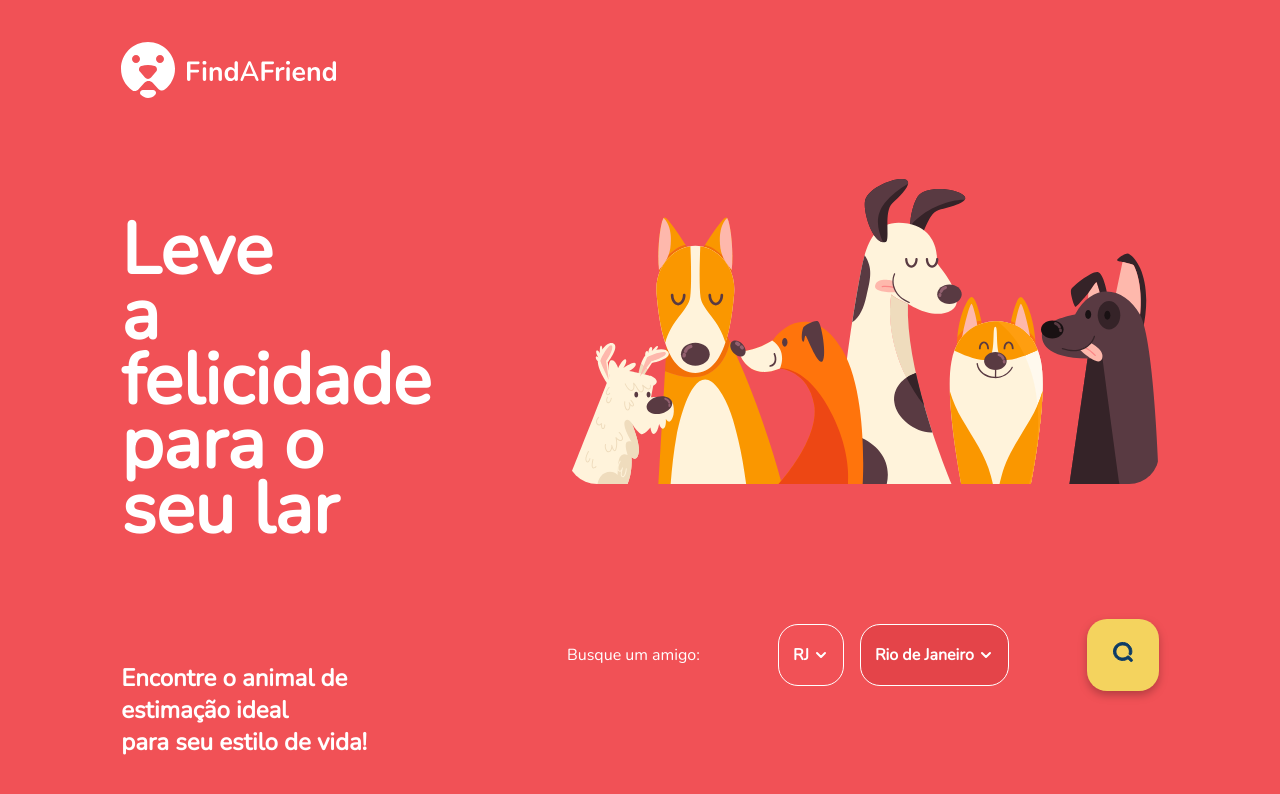
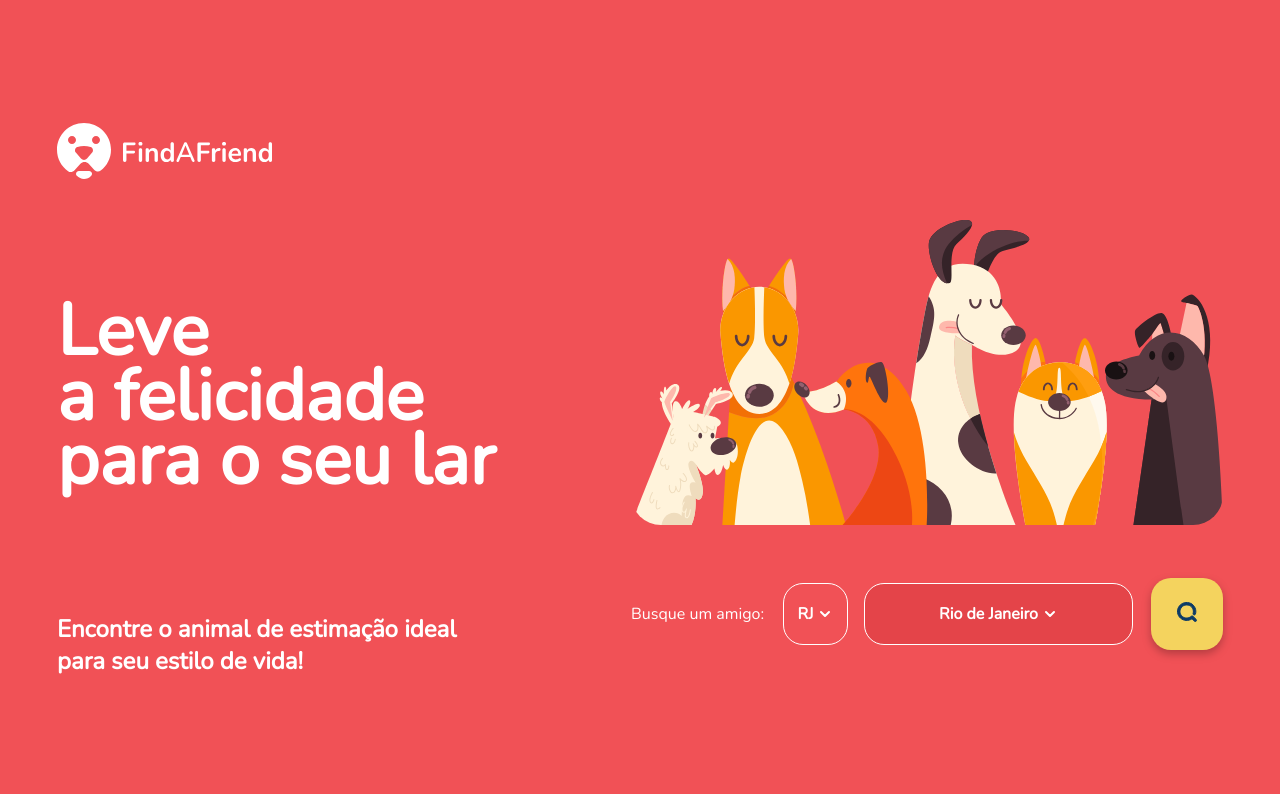
Before and after one commit to mateusisrael/find-a-friend, a Next.js app: page / in a window 1280 px wide. Shown: the top 794 px of the page. Built offline with nearby package versions, Linux system fonts and the light colour scheme.

Commit message:
Ajuste de tamanho do select + Ajuste de scroll na lista

```diff
--- a/src/components/Select/Select.module.css
+++ b/src/components/Select/Select.module.css
@@ -7,7 +7,7 @@
 }
 
 .lg {
-  width: auto;
+  width: inherit;
 }
 
 .optionsContainer {
--- a/src/pages/Home.module.css
+++ b/src/pages/Home.module.css
@@ -3,16 +3,20 @@
   justify-content: center;
   align-items: center;
   width: 100vw;
-  height: 100vh;
+  min-height: 100vh;
   background-color: var(--main-background-color);
-  padding: 10%;
   color: #fff;
+  overflow-y: auto;
 }
 
 .row {
   display: flex;
   flex-direction: row;
   justify-content: space-between;
+}
+
+.width350 {
+  width: 350px;
 }
 
 .spacement {
--- a/src/pages/adote/Adote.module.css
+++ b/src/pages/adote/Adote.module.css
@@ -3,6 +3,7 @@
   min-height: 100vh;
   background-color: #FDECED;
   color: #fff;
+  overflow-y: auto;
 }
 
 .logoMargin {
@@ -11,8 +12,12 @@
 
 .sidebar {
   width: max-content;
-  height: 100%;
+  min-height: 100%;
   background-color: var(--main-background-color);
+  overflow-y: auto;
+}
+.sidebar::-webkit-scrollbar {
+  display: none;
 }
 
 .sidebarHeader:first-child {
```
Also changed, not shown: src/pages/index.tsx (+1 -1 lines).
